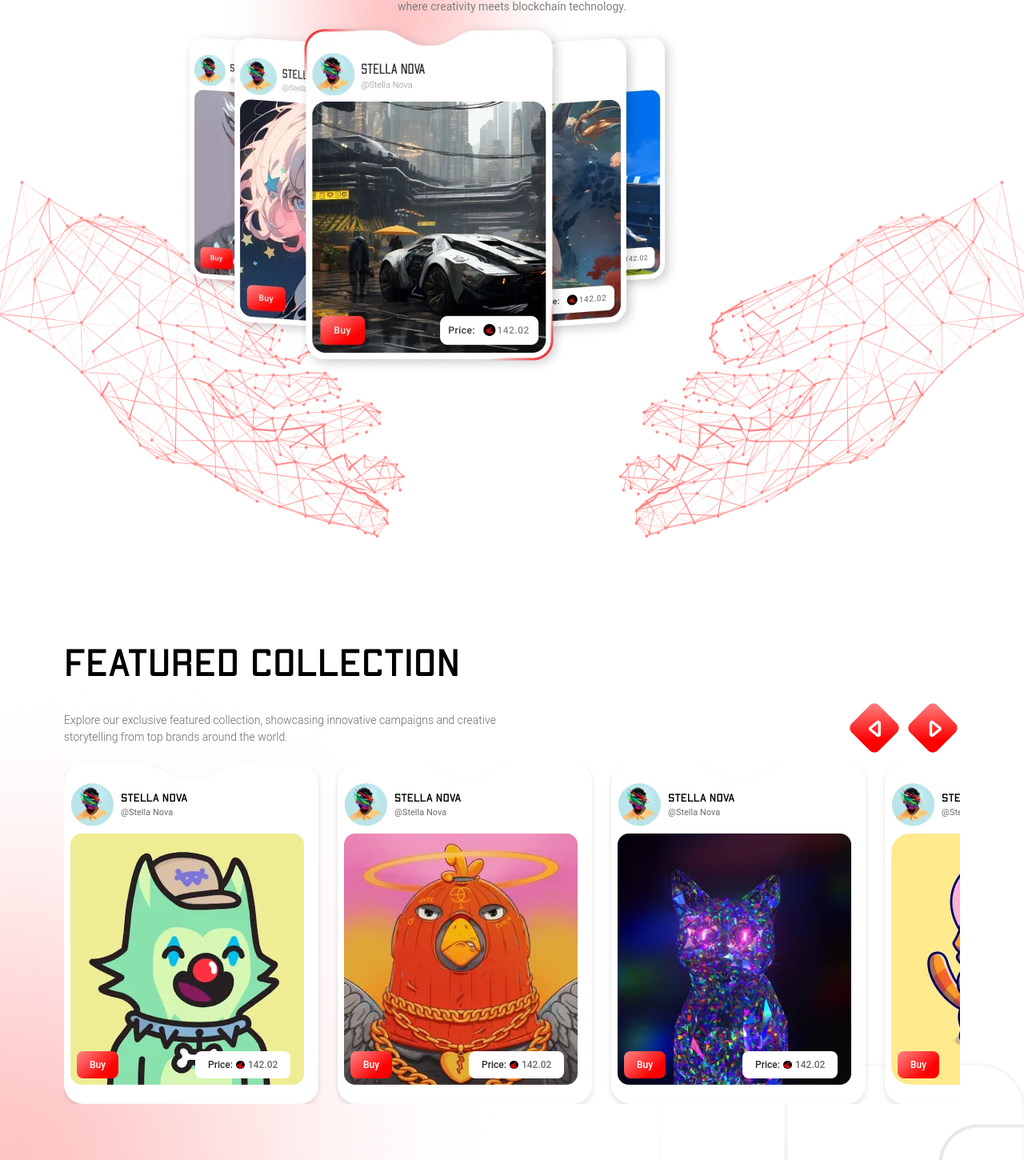
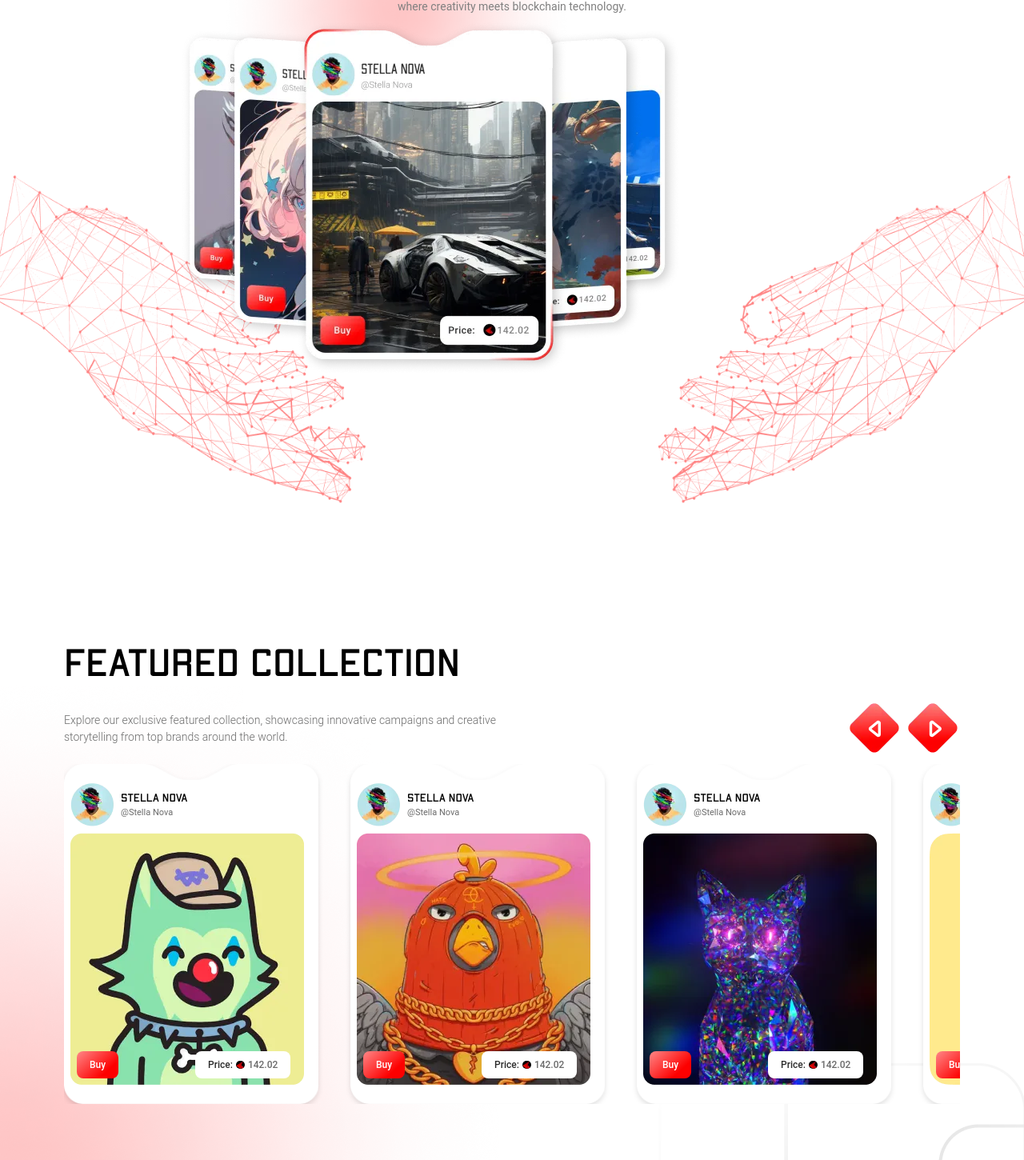
Before and after one commit to tahir-rafique/NFT-ALGO, a React (Vite) app: page / in a window 1280 px wide. Shown: the part 591-2041 px from the top of the page at 80% size. Built offline with nearby package versions, Linux system fonts and the light colour scheme.

Commit message:
top seller section's icons fixed

```diff
--- a/src/components/FeatureCollection.jsx
+++ b/src/components/FeatureCollection.jsx
@@ -57,7 +57,7 @@ const FeatureCollection = () => {
 
 
           <div className="">
-            <div className="flex gap-6 scroll-smooth" ref={sliderRef}>
+            <div className="flex gap-10 scroll-smooth" ref={sliderRef}>
               {FeatureCollectionData.map((item, index) => (
                 <div
                   key={index}
--- a/src/components/Header.jsx
+++ b/src/components/Header.jsx
@@ -32,14 +32,8 @@ const Header = () => {
 
             </div>
 
-            <img src={leftHand} alt="" className="leftHand-anime absolute  top-[50%] max-lg:hidden
-            size-[600px]
-            -left-20
-            " />
-            <img src={rightHand} alt="" className="leftRight-anime absolute top-[50%] max-lg:hidden
-             size-[600px]
-             -right-20
-            " />
+            <img src={leftHand} alt="" className="leftHand-anime absolute z-1  top-[50%] max-lg:hidden size-[550px] -left-20" />
+            <img src={rightHand} alt="" className="leftRight-anime absolute z-1 top-[50%] max-lg:hidden size-[550px] -right-20" />
 
         </div>
     )
--- a/src/components/TopSeller.jsx
+++ b/src/components/TopSeller.jsx
@@ -6,22 +6,21 @@ const TopSeller = () => {
     return (
         <div className="flex justify-center relative">
             <div className="container mx-auto max-sm:px-5 sm:px-12 lg:px-20 py-10 flex flex-col gap-4 lg:gap-10 relative z-50">
-                <div className="flex max-sm:flex-col sm:justify-between sm:items-center gap-2">
+                <div className="flex max-md:flex-col md:justify-between md:items-center gap-2">
                     <h2>TOP SELLER</h2>
                     <a href="#" className="cursor-pointer">
                         <h4 className="font-secondary text-main">View all</h4>
                     </a>
                 </div>
-                <div className="grid max-xl:grid-cols-2 max-sm:grid-cols-1 grid-cols-3 3xl:grid-cols-4 gap-10">
+                <div className="grid max-lg:grid-cols-2 max-sm:grid-cols-1 grid-cols-4 gap-10 py-10">
                     {
                         TopSellerData.map((item, index) => (
                             <div key={index} className="flex items-center gap-2  relative">
-                                <div className="absolute top-0 left-23">
-                                    <img src={item.icon} alt="" />
-                                </div>
-                                <div>
+                                <div className="relative py-4 px-2">
+                                    <img src={item.icon} alt="" className="absolute right-1 top-3" />
                                     <img src={item.url} alt="" />
                                 </div>
+
                                 <div>
                                     <h4 className="font-secondary font-bold">{item.name}</h4>
                                     <p className="text-para-light font-bold">{item.price}</p>
@@ -33,9 +32,6 @@ const TopSeller = () => {
             </div>
 
             <img src={elicpRight} alt="" className="size-120 max-sm:size-44 max-sm:top-20 absolute right-0 top-2" />
-
-
-
             <img src={gridLeft} alt="" className="size-90 max-sm:hidden absolute left-0 top-30" />
 
         </div>
```
